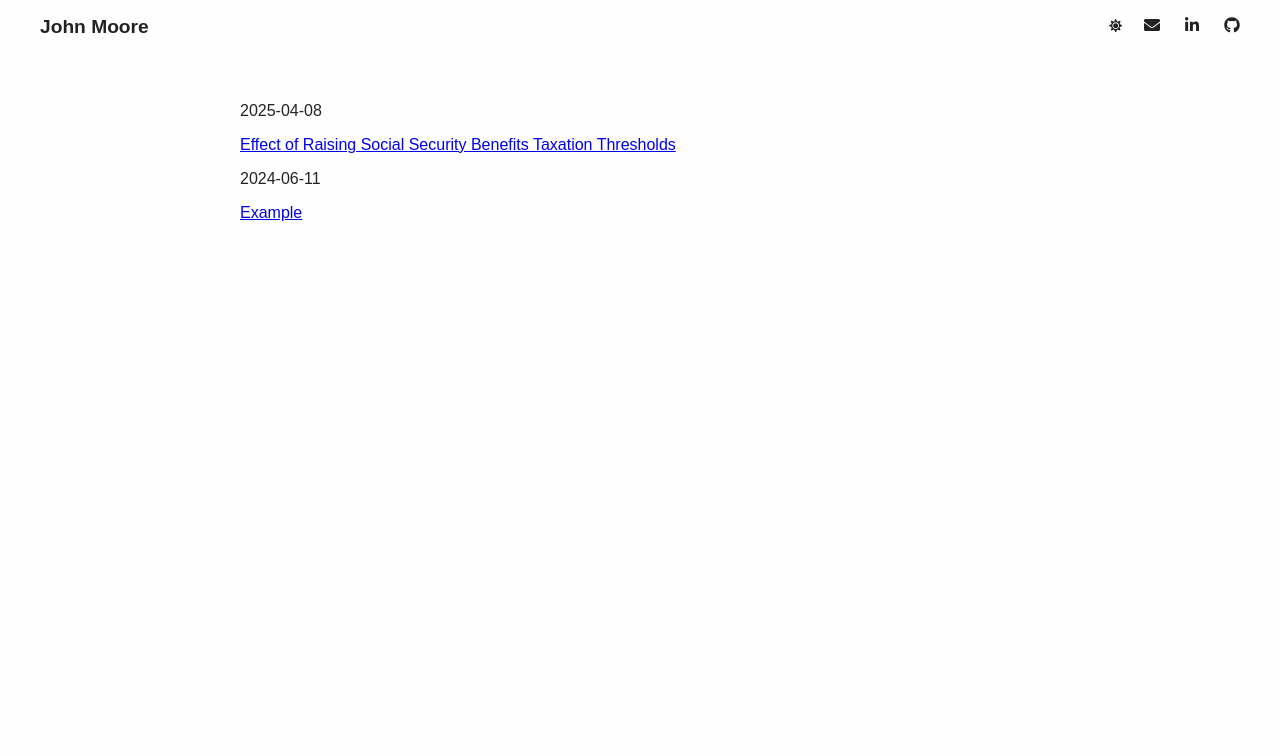
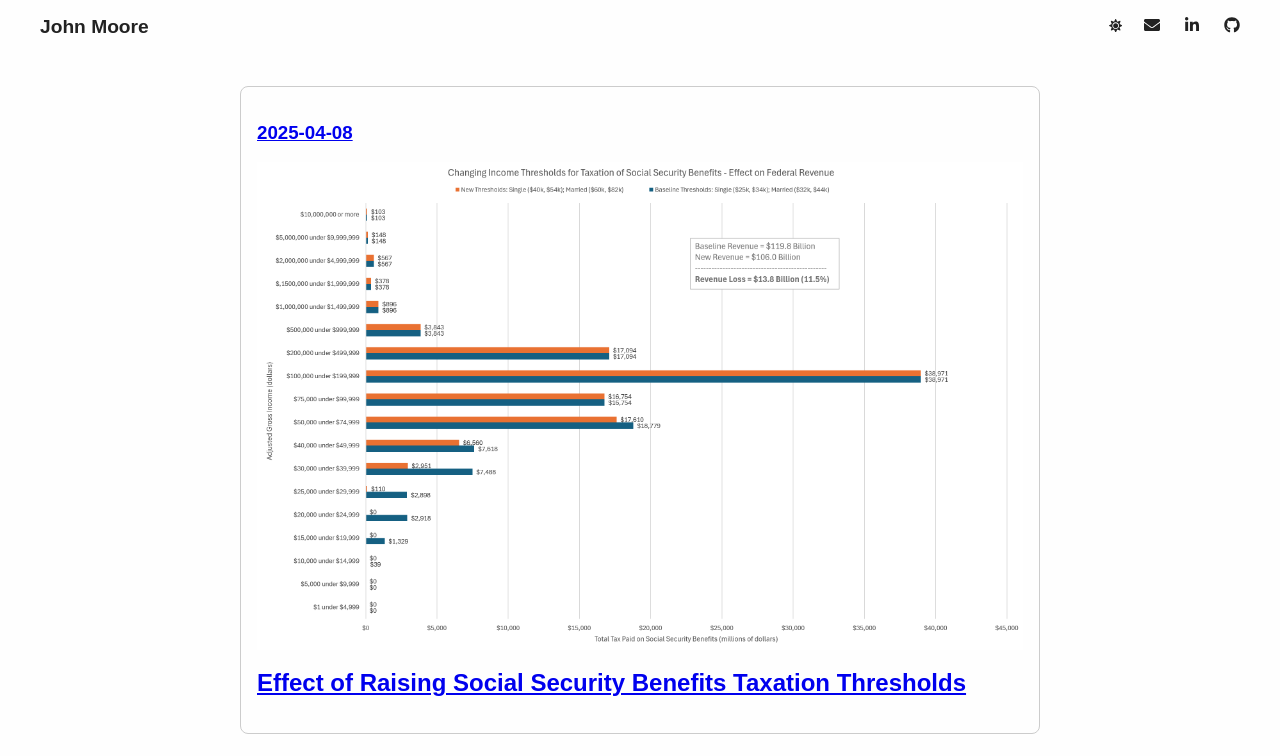
Before and after one commit to john-e-moore/pws-3, a Next.js app: page / in a window 1280 px wide. Shown: the top 756 px of the page. Built offline with nearby package versions, Linux system fonts and the light colour scheme.

Commit message:
blog posts contained in square border that pops when hovered

```diff
--- a/src/app/blog/[category]/[slug]/page.tsx
+++ b/src/app/blog/[category]/[slug]/page.tsx
@@ -1,4 +1,3 @@
-// src/app/blog/[category]/[slug]/page.tsx
 import { getPostBySlug } from '@/lib/blog';
 
 interface BlogPostPageProps {
@@ -9,9 +8,9 @@ export default async function BlogPostPage({ params }: BlogPostPageProps) {
   const { category, slug } = await params;
   const { meta, content } = await getPostBySlug(category, slug);
   return (
-    <article>
+    <article style={{ lineHeight: 1.5 }}>
       <h1>{meta.title}</h1>
-      <p>{meta.date}</p>
+      <h3>{meta.date}</h3>
       {meta.image && (
         <img
           src={`/blog_posts/${meta.category}/${meta.image}`}
--- a/src/app/globals.css
+++ b/src/app/globals.css
@@ -72,3 +72,38 @@ nav .right button {
   height: auto;
   margin-bottom: 1rem;
 }
+
+.post-preview {
+  border: 1px solid #ccc;
+  border-radius: 8px;
+  padding: 16px;
+  margin-bottom: 1.5rem;
+  transition: transform 0.2s ease, box-shadow 0.2s ease;
+  text-decoration: none;
+  background-color: var(--bg-color);
+}
+
+.post-preview:hover {
+  transform: translateY(-4px) scale(1.02);
+  box-shadow: 0 4px 12px rgba(0, 0, 0, 0.1);
+}
+
+.post-preview img.post-preview-image {
+  max-width: 100%;
+  height: auto;
+  display: block;
+  margin-bottom: 0.5rem;
+}
+
+/* Remove underline from any links inside a blog post preview */
+.post-preview a,
+.post-preview a:visited,
+.post-preview a:hover,
+.post-preview a:active {
+  text-decoration: none;
+}
+
+.post-title,
+.post-date {
+  text-decoration: none;
+}
--- a/src/app/page.tsx
+++ b/src/app/page.tsx
@@ -1,4 +1,4 @@
-// app/page.tsx
+// src/app/page.tsx
 import { getAllPosts } from '@/lib/blog';
 import Link from 'next/link';
 
@@ -8,12 +8,19 @@ export default async function HomePage() {
   return (
     <>
       {posts.map((post) => (
-        <div key={`${post.category}-${post.slug}`}>
-          <p>{post.date}</p>
-          <Link href={`/blog/${post.category}/${post.slug}`}>
-            {post.title}
-          </Link>
-        </div>
+        <Link key={`${post.category}-${post.slug}`} href={`/blog/${post.category}/${post.slug}`}>
+          <div className="post-preview">
+            <h3 className="post-date">{post.date}</h3>
+            {post.image && (
+              <img
+                src={`/blog_posts/${post.category}/${post.image}`}
+                alt={post.title}
+                className="post-preview-image"
+              />
+            )}
+            <h2 className="post-title">{post.title}</h2>
+          </div>
+        </Link>
       ))}
     </>
   );
```
Also changed, not shown: public/blog_posts/social-security/benefits-tax-thresholds.md (+0 -1 lines).
